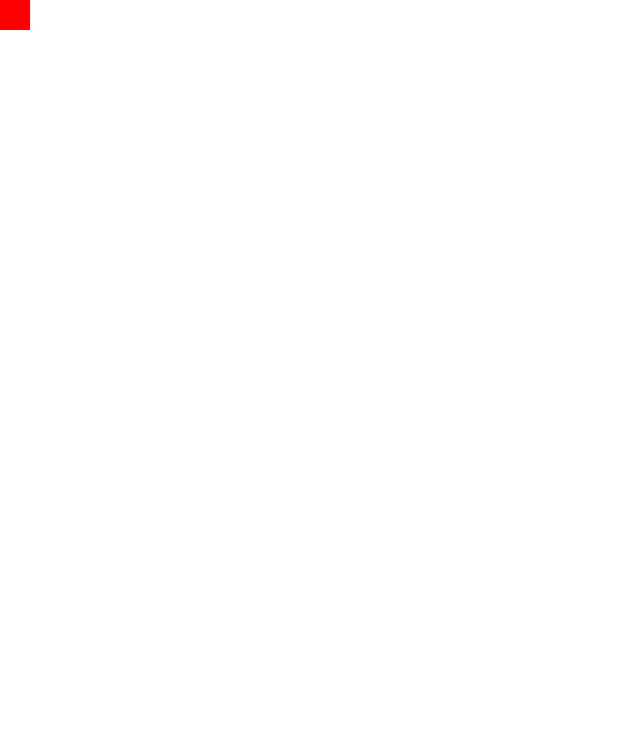
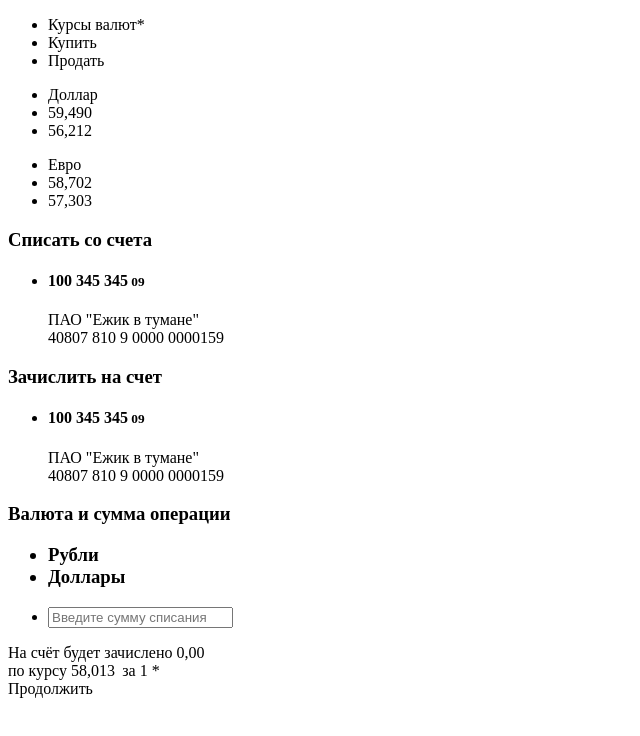
Before and after one commit to nenaz/skv, a React (Create React App) app: page / in a window 1280 px wide. Shown: the top 736 px of the page, without its empty margins (0-640 px from the left). Built offline with nearby package versions, Linux system fonts and the light colour scheme.

Commit message:
добавлена общая структура страницы

```diff
--- /dev/null
+++ b/src/components/AccountBlock.jsx
@@ -0,0 +1,22 @@
+import React from 'react';
+
+const AccountBlock = (props) => {
+    return (
+        <ul className="dpSidebarAccountsList ccConvertAccountFrom" action="show-accounts-filter">
+            <li className="ccSwiper-container swiper-container2 swiper-container-horizontal" data-accounts="100" initiator="0" data-curr-acct="RUB" data-acct-from="40807810900000000159" data-amount="100345345.09">
+                <div className="swiper-wrapper">
+                    <div className="swiper-slide swiper-slide-active dpNoNameOrganisation ccSwiper-slide">
+                        <h4 className="dpSidebarAccountSumm">100 345 345<small className="RUB"> 09 </small></h4>
+                        <div className="dpSidebarAccountName" >
+                            ПАО "Ежик в тумане"
+                        </div>
+                        <span className="dpSidebarAccountNumber  top">40807 810 9 0000 0000159</span>
+                        <i className="icon-arrow-right"></i>
+                    </div>
+                </div>
+            </li>
+        </ul>
+    );
+}
+
+export default AccountBlock;
--- /dev/null
+++ b/src/components/AccountFromBlock.jsx
@@ -0,0 +1,14 @@
+import React from 'react'
+import HeadTitle from './HeadTitle'
+import AccountBlock from './AccountBlock'
+
+const AccountFromBlock = (props) => {
+    return (
+        <div>
+            <HeadTitle title="Списать со счета"/>
+            <AccountBlock />
+        </div>
+    )
+}
+
+export default AccountFromBlock;
--- /dev/null
+++ b/src/components/AccountToBlock.jsx
@@ -0,0 +1,14 @@
+import React from 'react'
+import HeadTitle from './HeadTitle'
+import AccountBlock from './AccountBlock'
+
+const AccountToBlock = (props) => {
+    return (
+        <div>
+            <HeadTitle title="Зачислить на счет"/>
+            <AccountBlock />
+        </div>
+    )
+}
+
+export default AccountToBlock;
--- a/src/components/App.js
+++ b/src/components/App.js
@@ -1,11 +1,18 @@
 import React, { Component } from 'react';
 // import logo from '../img/logo.svg';
-import LineRate from './lineRate'
+// import LineRate from './LineRate'
+import AccountFromBlock from './AccountFromBlock'
+import AccountToBlock from './AccountToBlock'
+import TableRatesBlock from './TableRatesBlock'
+import SelectCurrencyBlock from './SelectCurrencyBlock'
+import CustomInput from './CustomInput'
+import CustomInfoBlock from './CustomInfoBlock'
+import CustomButton from './CustomButton'
 
 class App extends Component {
   render() {
     return (
-      <LineRate />
+      // <LineRate />
       /*<div className="App">
         <header className="App-header">
           <img src={logo} className="App-logo" alt="logo" />
@@ -16,6 +23,15 @@ class App extends Component {
         </p>
       </div>
       */
+      <div>
+        <TableRatesBlock />
+        <AccountFromBlock />
+        <AccountToBlock />
+        <SelectCurrencyBlock />
+        <CustomInput />
+        <CustomInfoBlock />
+        <CustomButton />
+      </div>
     );
   }
 }
--- /dev/null
+++ b/src/components/CustomButton.jsx
@@ -0,0 +1,9 @@
+import React from 'react'
+
+const CustomButton = (props) => {
+    return (
+        <span className="ccMainTab" action="">Продолжить</span>
+    )
+}
+
+export default CustomButton
--- /dev/null
+++ b/src/components/CustomInfoBlock.jsx
@@ -0,0 +1,12 @@
+import React from 'react'
+
+const CustomInfoBlock = (props) => {
+    return (
+        <div className="description skvDescText">
+            <div>На счёт будет зачислено 0<span className="ccA2F USD">,00 </span></div>
+            <div> по курсу  58<span className="ccA2F RUB">,013 </span>  за 1  <span className="ccA2F USD"></span>*</div>
+        </div>
+    )
+}
+
+export default CustomInfoBlock
--- /dev/null
+++ b/src/components/CustomInput.jsx
@@ -0,0 +1,20 @@
+import React from 'react'
+
+const CustomInput = (props) => {
+    return (
+        <ul className="">
+            <li className="" data-accounts="100">
+                <div className="swiper-wrapper" data-acct="40702810300000010001">
+                    <div className="ccCustom-input swiper-slide swiper-slide-active">
+                        <div className="ccInput-cnt ccStandalone-input">
+                            <input id="ccWidget-vendor-search" value="" type="tel" pattern="[0-9]*" placeholder="Введите сумму списания" />
+                        </div>
+                        <span className="ccCurImg currencyImg ccInputImg"></span>
+                    </div>
+                </div>
+            </li>
+        </ul>
+    )
+}
+
+export default CustomInput
--- /dev/null
+++ b/src/components/HeadTitle.jsx
@@ -0,0 +1,8 @@
+import React from 'react';
+
+const HeadTitile = (props) => {
+    return (
+        <h3>{props.title}</h3>
+    );
+}
+export default HeadTitile;
--- /dev/null
+++ b/src/components/SelectCurrencyBlock.jsx
@@ -0,0 +1,15 @@
+import React from 'react'
+
+const SelectCurrencyBlock = (props) => {
+    return (
+        <h3 className="dpSidebarAccountsHeader ccSidebarAccountsHeader">
+            <span>Валюта и сумма операции</span>
+            <ul className="dpTabButtons dpFilterSelector sbDirectionSelector ccTabCurrency ccCurrencyPage">
+                <li className="selected" data-curr="rub">Рубли</li>
+                <li className="" data-curr="usd">Доллары</li>
+            </ul>
+        </h3>
+    )
+}
+
+export default SelectCurrencyBlock
--- /dev/null
+++ b/src/components/TableRatesBlock.jsx
@@ -0,0 +1,18 @@
+import React from 'react'
+
+const TableRatesBlock = (props) => {
+    return (
+        <div className="ccCompanyAndAllRates">
+            <div id="ccCurrency-rates-table-parent" className="ccPopup-currencyrates ccPopup-bg-white">
+                <div id="currency-rates-table" className="cash-rates">
+                    <ul className="columns _3 header">
+                        <li>Курсы валют*</li>
+                        <li>Купить</li>
+                        <li>Продать</li>
+                    </ul>
+                <ul className="columns _3 usd-group"><li><span className="ccCurImg currencyImg usd icon-usd">Доллар</span></li><li curr="usd" typerate="sell" className="bgc-rgba usd-sell ">59,490</li><li curr="usd" typerate="buy" className="bgc-rgba usd-buy ">56,212</li></ul><ul className="columns _3 eur-group"><li><span className="ccCurImg currencyImg eur icon-eur">Евро</span></li><li curr="eur" typerate="sell" className="bgc-rgba eur-sell ">58,702</li><li curr="eur" typerate="buy" className="bgc-rgba eur-buy ">57,303</li></ul></div>
+            </div>
+        </div>
+    )
+}
+ export default TableRatesBlock;
--- a/src/index.js
+++ b/src/index.js
@@ -1,6 +1,6 @@
 import React from 'react';
 import ReactDOM from 'react-dom';
-import './css/index.css';
+// import './css/index.css';
 import App from './components/App';
 import registerServiceWorker from './registerServiceWorker';
 
```
Also changed, not shown: src/less/index.css (renamed from src/css/index.css).
